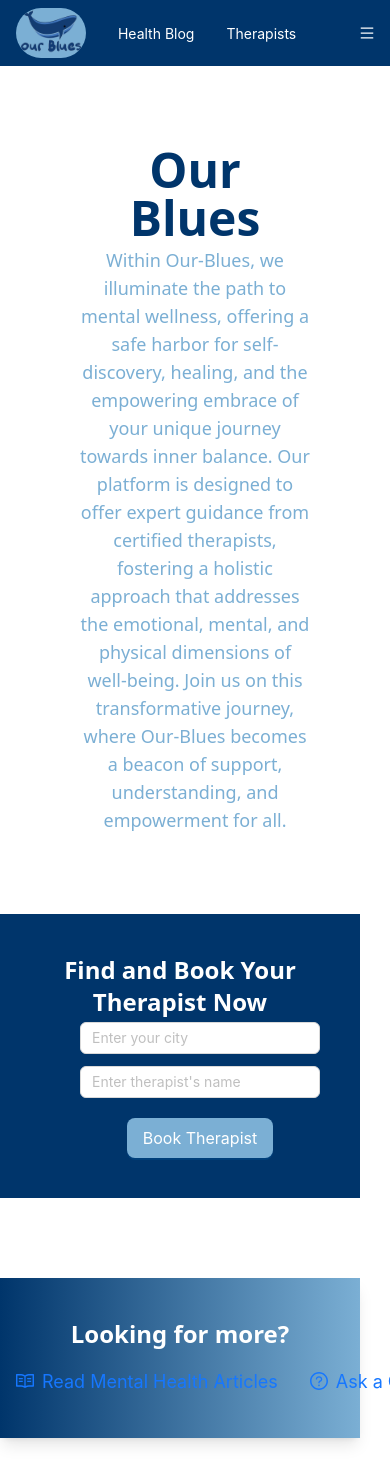
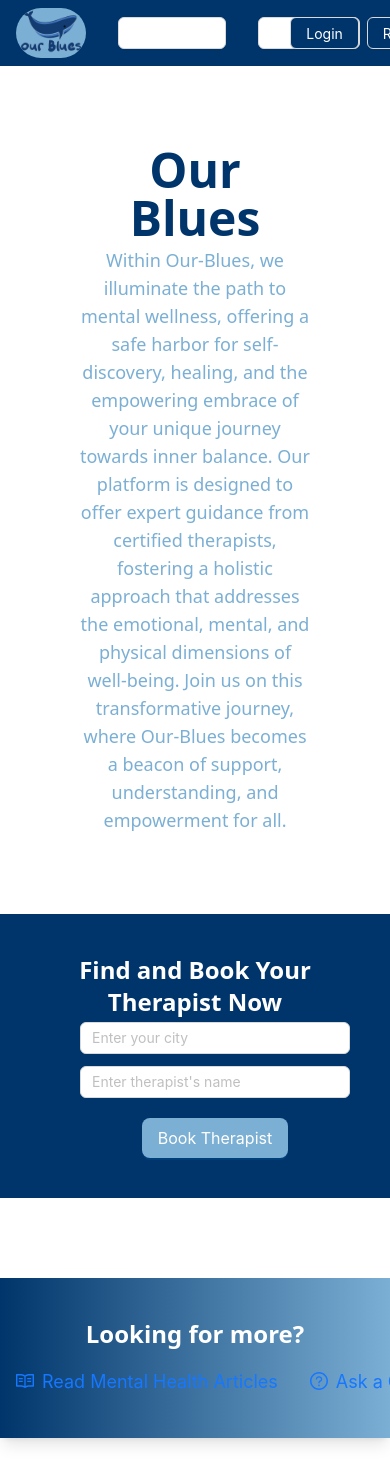
Before and after one commit to hania-imtisal234/Our-Blues, a React (Create React App) app: page / in a window 390 px wide. Shown: the top 1484 px of the page. Built offline with nearby package versions, Linux system fonts and the light colour scheme.

Commit message:
Updated screen issue, error messages

```diff
--- a/src/components/Shared/ViewRatings/ViewRatings.jsx
+++ b/src/components/Shared/ViewRatings/ViewRatings.jsx
@@ -5,7 +5,7 @@
   const therapist = therapists.find((t) => t.id === selectedTherapist);
 
   return (
-    <div className="bg-gradient-to-r from-yale-blue to-carolina-blue p-8 rounded-lg shadow-lg text-white mb-20 mr-10">
+    <div className="bg-gradient-to-r from-yale-blue to-carolina-blue p-8 rounded-lg shadow-lg text-white w-96 mb-20 mr-10">
       <h1 className="text-3xl font-bold mb-4 text-left">View Rating or Review</h1>
       {therapist ? (
         <div className="mb-4">
--- a/src/components/Shared/WebHeader/WebHeader.jsx
+++ b/src/components/Shared/WebHeader/WebHeader.jsx
@@ -1,15 +1,12 @@
 import React from "react";
-import { Avatar, Menu, Dropdown } from "antd";
+import { Avatar } from "antd";
 import OurBluesLogo from "../../../assets/Logo.png";
 import CustomButton from "../CustomButton/CustomButton.jsx";
 import { MenuOutlined, UserOutlined } from "@ant-design/icons";
 import { useState } from "react";
 import MobileDrawer from "../MobileDrawer/MobileDrawer.jsx";
 import { useNavigate } from "react-router";
-import {
-  WEBAPP_LOGIN,
-  WEBAPP_REGISTER,
-} from "../../../constants/Routes.js";
+import { WEBAPP_LOGIN, WEBAPP_REGISTER } from "../../../constants/Routes.js";
 
 const WebHeader = () => {
   const [isLoggedIn, setIsLoggedIn] = useState(false);
@@ -19,17 +16,15 @@
   const showDrawer = () => {
     setIsDrawerOpen(true);
   };
+
   const onDrawerClose = () => {
     setIsDrawerOpen(false);
   };
-  const therapistsMenu = (
-    <Menu>
-      <Menu.Item key="therapist1">Therapist 1</Menu.Item>
-      <Menu.Item key="therapist2">Therapist 2</Menu.Item>
-      <Menu.Item key="therapist3">Therapist 3</Menu.Item>
-      <Menu.Item key="therapist4">Therapist 4</Menu.Item>
-    </Menu>
-  );
+
+  const handleTherapistButtonClick = () => {
+    console.log("Therapist button clicked");
+  };
+
   return (
     <div className="flex items-center justify-between px-4 py-1 bg-yale-blue sticky top-0 z-10">
       <div className="flex items-center gap-8">
@@ -38,22 +33,20 @@
           alt="logo"
           className="lg:w-14 sm:w-[70px] my-1 h-[50px] object-contain ml-0 bg-carolina-blue rounded-full"
         />
-        <a
-          href="/health-blog"
+        <CustomButton
+          buttonLabel="Health Blog"
           className="text-white hover:underline"
-        >
-          Health Blog
-        </a>
-        <Dropdown placement="bottomLeft" arrow overlay={therapistsMenu}>
-          <span className="ant-dropdown-link text-white cursor-pointer">
-            Therapists
-          </span>
-        </Dropdown>
+          size="middle"
+        />
+        <CustomButton
+          buttonLabel="Therapists"
+          className="text-white hover:underline"
+          size="middle"
+          onClick={handleTherapistButtonClick}
+        />
       </div>
       {!isLoggedIn ? (
-        <>
-          <div className="flex item-center justify-end">
-            <div className=" xs:hidden md:flex  gap-2 ">
+        <div className="flex items-center gap-2">
           <CustomButton
             buttonLabel="Login"
             className="bg-yale-blue text-white"
@@ -71,23 +64,14 @@
             }}
           />
         </div>
-          </div>
-        </>
       ) : (
-        <>
-          <ul className="xs:hidden md:flex md:items-center md:justify-end  flex-1 gap-2 font-bold  text-white sm:text-xl mx-0 xs:text-sm mx-2 md:text-xl mx-4">
-            <li>Dashboard</li>
-          </ul>
-          <div className="flex item-center justify-end">
-            <div className="xs:hidden md:flex items-center gap-1 xs:gap-1 mx-1 ">
+        <div className="flex items-center gap-1">
           <Avatar
             size={"middle"}
             icon={<UserOutlined />}
             className="cursor-pointer"
           />
         </div>
-          </div>
-        </>
       )}
 
       <div className="md:hidden">
--- a/src/constants/messages.js
+++ b/src/constants/messages.js
@@ -1,2 +1,3 @@
 export const NAME_REQUIRED = "Name is required!";
 export const NAME_ONLY_LETTERS = "Name can only have alphabets!";
+export const THERAPIIST_REQUIRED= "Please select a therapist and date"
--- a/src/pages/WebApp/BookMeeting/BookMeeting.jsx
+++ b/src/pages/WebApp/BookMeeting/BookMeeting.jsx
@@ -3,12 +3,14 @@
 import WebHeader from "../../../components/Shared/WebHeader/WebHeader.jsx";
 import { ReadOutlined } from "@ant-design/icons";
 import ViewRatings from "../../../components/Shared/ViewRatings/ViewRatings.jsx";
+import { THERAPIIST_REQUIRED, } from "../../../constants/messages.js"
+
 
 const { Content } = Layout;
 const { Option } = Select;
 
 const BookMeeting = () => {
-  const [therapists, setTherapists] = useState([
+  const [therapists] = useState([
     { id: 1, name: "Therapist 1", rating: 4.5, review: "Great Therapist", availability: ["Monday", "Wednesday", "Friday"] },
     { id: 2, name: "Therapist 2", rating: 3.8 , review: "1- Had a really good experience, defintely helpful.", availability: ["Tuesday", "Thursday"]},
     { id: 3, name: "Therapist 3", rating: 5.0, review: "Definitely suggest it", availability: ["Monday", "Thursday", "Saturday"] },
@@ -16,33 +18,17 @@
 
   const [selectedTherapist, setSelectedTherapist] = useState(null);
   const [selectedDate, setSelectedDate] = useState(null);
+  const [isDatePickerOpen, setDatePickerOpen] = useState(false);
 
-  const handleTherapistChange = (value) => {
-    setSelectedTherapist(value);
-  };
 
-  const handleDateChange = (date) => {
-    setSelectedDate(date);
-  };
+  const handleTherapistChange = (value) => {setSelectedTherapist(value); };
+  const handleDateChange = (date) => {setSelectedDate(date); };
 
-  const handleBookAppointment = () => {
-    if (!selectedTherapist || !selectedDate) {
-      message.error("Please select a therapist and date");
-      return;
-    }
-    message.success("Appointment booked successfully!");
-  };
-  const getAvailableDays = () => {
-    if (selectedTherapist) {
-      const therapist = therapists.find((t) => t.id === selectedTherapist);
-      return therapist ? therapist.availability : [];
-    }
-    return [];
-  };
-  const disabledDate = (current) => {
-    const availableDays = getAvailableDays();
-    return !availableDays.includes(current.format("dddd"));
-  };
+const handleBookAppointment = () => !selectedTherapist || !selectedDate ? message.error(THERAPIIST_REQUIRED) : message.success("Appointment booked successfully!");
+const getAvailableDays = () => selectedTherapist ? therapists.find((t) => t.id === selectedTherapist)?.availability || [] : [];
+const disabledDate = (current) => !getAvailableDays().includes(current.format("dddd"));
+const pickerClassName = isDatePickerOpen ? 'small-datepicker' : '';
+
 
   return (
     <Layout className="mainLayout bg-white">
@@ -65,7 +51,7 @@
               ))}
             </Select>
           </div>
-          <div className="mb-4">
+          <div className="mb-1">
         <label className="block mb-2">Select Date and Time:</label>
         <DatePicker
           showTime
@@ -73,7 +59,9 @@
           onChange={handleDateChange}
           className="w-full"
           disabledDate={disabledDate}
-        />
+          open={isDatePickerOpen}
+          onOpenChange={(open) => setDatePickerOpen(open)}
+          />
       </div>
           <Button
             type="primary"
--- a/src/pages/WebApp/Home/Home.jsx
+++ b/src/pages/WebApp/Home/Home.jsx
@@ -21,7 +21,7 @@
           Within Our-Blues, we illuminate the path to mental wellness, offering a safe harbor for self-discovery, healing, and the empowering embrace of your unique journey towards inner balance. Our platform is designed to offer expert guidance from certified therapists, fostering a holistic approach that addresses the emotional, mental, and physical dimensions of well-being. Join us on this transformative journey, where Our-Blues becomes a beacon of support, understanding, and empowerment for all.
         </p>
       </div>
-      <div className="container bg-yale-blue p-10  text-center text-white rounded-10 relative z-1 ">
+      <div className="w-full bg-yale-blue p-10 text-center text-white rounded-10 relative z-1 mx-auto">
         <h2 className="text-2xl font-bold mb-1 font-sans text-white">
           Find and Book Your Therapist Now
         </h2>
@@ -44,7 +44,7 @@
         </div>
       </div>
 
-      <div className="container bg-white bg-gradient-to-r from-yale-blue to-carolina-blue text-left text-white rounded-10 relative z-1 mt-20 shadow-lg ">
+      <div className="w-full bg-white bg-gradient-to-r from-yale-blue to-carolina-blue text-left text-white rounded-10 relative z-1 mt-20 shadow-lg ">
   <h2 className="text-2xl font-bold mb-4 font-sans text-center mt-10">
     Looking for more?
   </h2>
```
Lines whose indentation alone changed are shown as unchanged.
